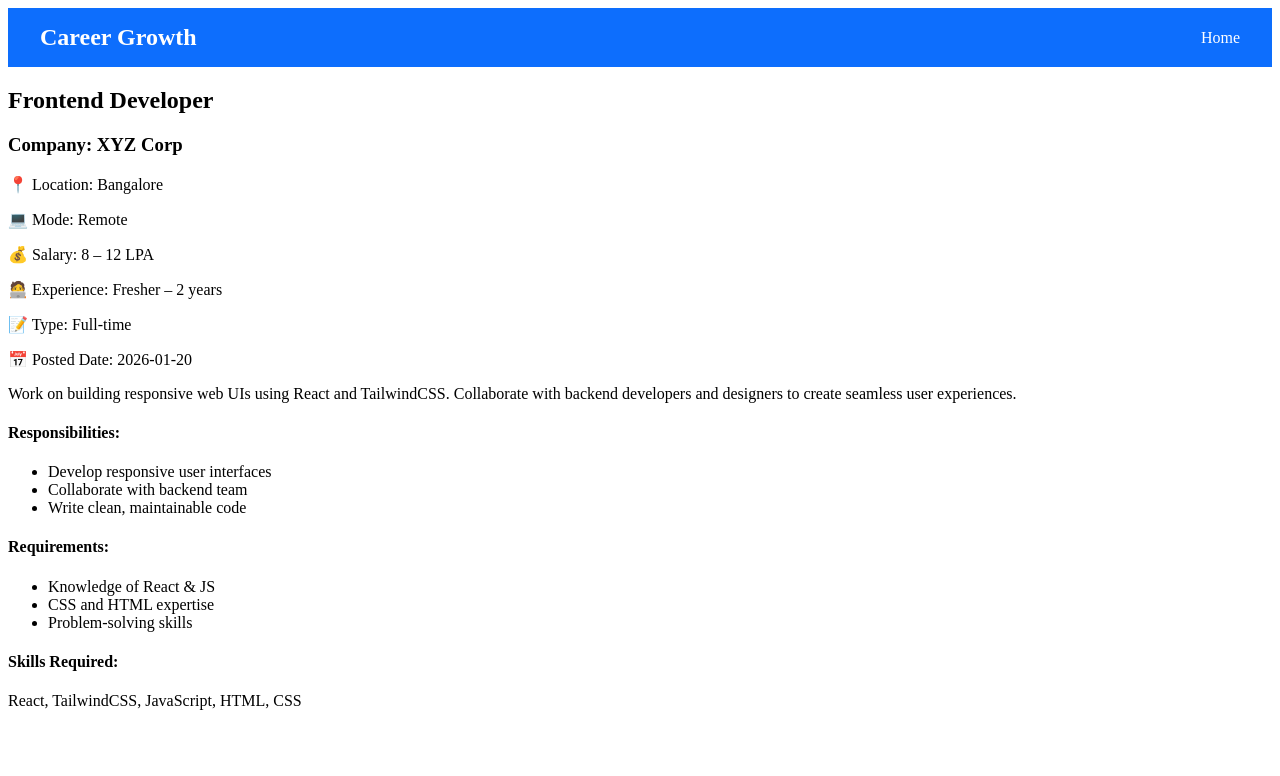
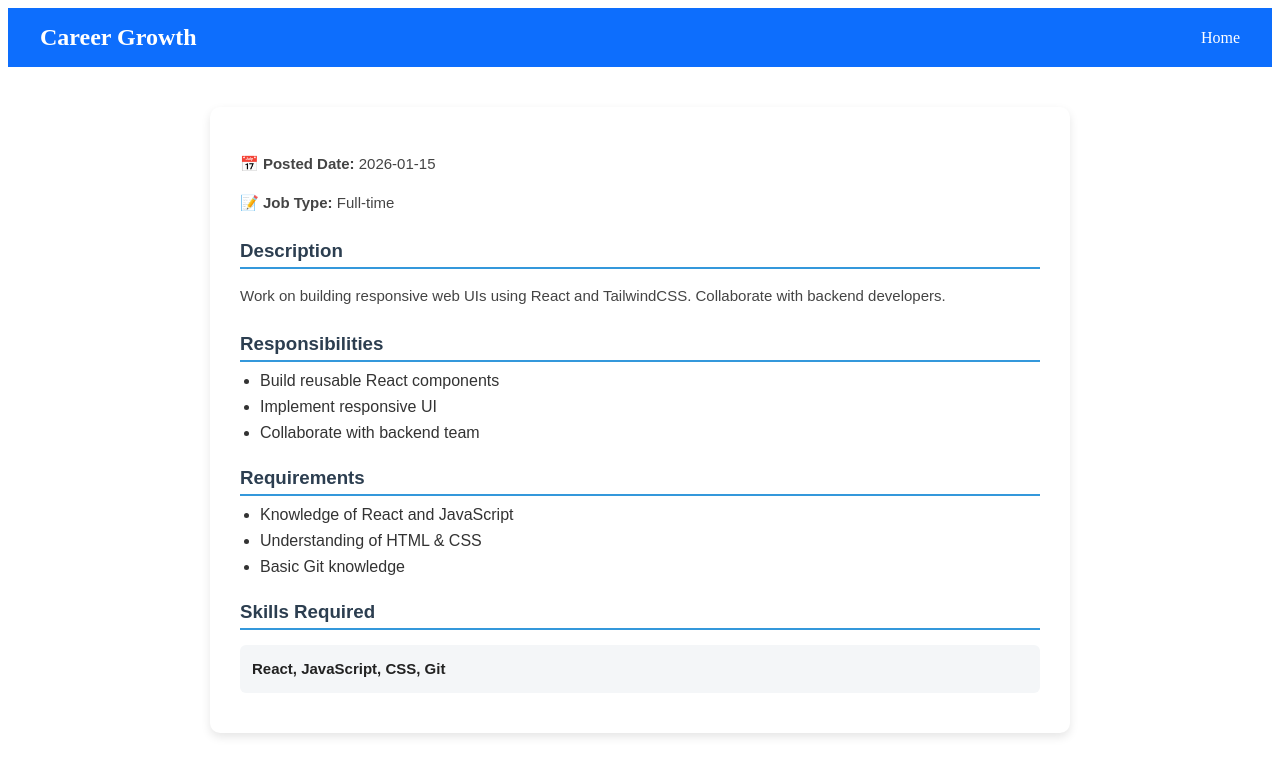
Before and after one commit to Pratibhajha2968/Job_Portal_FullStackProject, a React (Vite) app in the folder Job_Portal_Frontend/: page /job/1 in a window 1280 px wide. Shown: the top 776 px of the page. Built offline with nearby package versions, Linux system fonts and the light colour scheme.

Commit message:
job details updated

```diff
--- a/Job_Portal_Frontend/src/App.jsx
+++ b/Job_Portal_Frontend/src/App.jsx
@@ -12,6 +12,7 @@ import HowItWorks from "./pages/HowItWorks";
 import JobDetails from "./pages/JobDetails";
 import JobPost from "./pages/JobPost";
 import Jobs from "./pages/Jobs"; // fixed path
+import Login from "./pages/Login";
 import Profile from "./pages/Profile";
 import Register from "./pages/Register";
 
@@ -25,13 +26,12 @@ function App() {
         <Route path="/" element={<Home />} />
         <Route path="/jobs" element={<Jobs />} />
         <Route path="/job/:id" element={<JobDetails />} />
-
-        {/* <Route path="/jobdetails" element={<JobDetails />} /> */}
-
+        <Route path="/job/:id" element={<JobDetails />} />
         <Route path="/jobpost" element={<JobPost />} />
         <Route path="/companies" element={<Companies />} />
         <Route path="/how-it-works" element={<HowItWorks />} />
         <Route path="/register" element={<Register />} />
+        <Route path="/login" element={<Login />} />
         <Route path="/profile" element={<Profile />} />
         <Route path="/search" element={<div></div>} />
       </Routes>
--- a/Job_Portal_Frontend/src/pages/JobDetails.jsx
+++ b/Job_Portal_Frontend/src/pages/JobDetails.jsx
@@ -1,41 +1,419 @@
-import React from "react";
 import { useParams } from "react-router-dom";
-import "../styles/Jobs.css";
-import { allJobs } from "../pages/JobsData";
+import "../styles/JobDetails.css";
+
+const jobs = [
+
+  {
+    id: 1,
+    postedDate: "2026-01-15",
+    type: "Full-time",
+    description:
+      "Work on building responsive web UIs using React and TailwindCSS. Collaborate with backend developers.",
+    responsibilities: [
+      "Build reusable React components",
+      "Implement responsive UI",
+      "Collaborate with backend team",
+    ],
+    requirements: [
+      "Knowledge of React and JavaScript",
+      "Understanding of HTML & CSS",
+      "Basic Git knowledge",
+    ],
+    skills: ["React", "JavaScript", "CSS", "Git"],
+  },
+  {
+    id: 2,
+    postedDate: "2026-01-18",
+    type: "Full-time",
+    description:
+      "Develop APIs using Node.js or Spring Boot. Work with databases and cloud infrastructure. Ensure performance and security standards are met.",
+    responsibilities: [
+      "Develop RESTful APIs",
+      "Database integration",
+      "Performance optimization",
+    ],
+    requirements: [
+      "Node.js or Java experience",
+      "Database knowledge (SQL/NoSQL)",
+      "Understanding of cloud services",
+    ],
+    skills: ["Node.js", "Express", "MongoDB", "SQL", "REST APIs"],
+  },
+  {
+    id: 3,
+     postedDate: "2026-01-20",
+    type: "Full-time",
+    description:
+      "Build full stack applications using React, Node.js, and SQL/NoSQL databases.",
+    responsibilities: [
+      "Develop frontend using React",
+      "Create backend APIs",
+      "Integrate databases",
+    ],
+    requirements: [
+      "Knowledge of React & Node.js",
+      "Database skills",
+      "Understanding of REST APIs",
+    ],
+    skills: ["React", "Node.js", "MongoDB", "SQL"],
+  },
+
+  {
+    id: 4,
+    postedDate: "2026-01-16",
+    type: "Full-time",
+    description:
+      "Design creative user interfaces and experiences for web and mobile applications.",
+    responsibilities: [
+      "Design UI layouts",
+      "Create wireframes",
+      "Work with developers",
+    ],
+    requirements: [
+      "UI design tools knowledge",
+      "Basic UX principles",
+      "Creativity",
+    ],
+    skills: ["Figma", "Adobe XD", "UI Design"],
+  },
+
+  {
+    id: 5,
+    postedDate: "2026-01-14",
+    type: "Full-time",
+    description:
+      "Analyze business data, create dashboards and reports, and assist in data-driven decisions.",
+    responsibilities: [
+      "Analyze datasets",
+      "Prepare reports",
+      "Create dashboards",
+    ],
+    requirements: [
+      "Excel & SQL knowledge",
+      "Basic statistics",
+      "Data visualization",
+    ],
+    skills: ["Excel", "SQL", "Power BI", "Tableau"],
+  },
+
+  {
+    id: 6,
+     postedDate: "2026-01-17",
+    type: "Full-time",
+    description:
+      "Manage CI/CD pipelines, deployment, and monitoring of applications in cloud environments.",
+    responsibilities: [
+      "Maintain CI/CD pipelines",
+      "Monitor servers",
+      "Cloud deployment",
+    ],
+    requirements: [
+      "Linux knowledge",
+      "Cloud platforms",
+      "CI/CD tools",
+    ],
+    skills: ["AWS", "Docker", "Jenkins", "Linux"],
+  },
+
+  {
+    id: 7,
+    postedDate: "2026-01-19",
+    type: "Full-time",
+    description:
+      "Develop mobile applications using React Native or Flutter for Android and iOS platforms.",
+    responsibilities: [
+      "Develop mobile apps",
+      "Test mobile UI",
+      "Integrate APIs",
+    ],
+    requirements: [
+      "React Native or Flutter",
+      "JavaScript/Dart",
+      "REST APIs",
+    ],
+    skills: ["React Native", "Flutter", "API Integration"],
+  },
+
+  {
+    id: 8,
+    postedDate: "2026-01-13",
+    type: "Full-time",
+    description:
+      "Implement ML models, perform data preprocessing, and collaborate with data scientists.",
+    responsibilities: [
+      "Build ML models",
+      "Clean data",
+      "Model deployment",
+    ],
+    requirements: [
+      "Python & ML knowledge",
+      "Statistics",
+      "Data handling",
+    ],
+    skills: ["Python", "TensorFlow", "Pandas", "ML"],
+  },
+
+  {
+    id: 9,
+     postedDate: "2026-01-12",
+    type: "Full-time",
+    description:
+      "Test web and mobile applications, write test cases, and report bugs effectively.",
+    responsibilities: [
+      "Test applications",
+      "Write test cases",
+      "Report bugs",
+    ],
+    requirements: [
+      "Testing basics",
+      "Manual testing",
+      "Attention to detail",
+    ],
+    skills: ["Manual Testing", "Selenium", "JIRA"],
+  },
+
+  {
+    id: 10,
+    postedDate: "2026-01-11",
+    type: "Full-time",
+    description:
+      "Design and manage cloud infrastructure, optimize costs, and implement security best practices.",
+    responsibilities: [
+      "Manage cloud infra",
+      "Security setup",
+      "Cost optimization",
+    ],
+    requirements: [
+      "Cloud platforms",
+      "Networking",
+      "Security",
+    ],
+    skills: ["GCP", "AWS", "Kubernetes"],
+  },
+
+  {
+  id: 11,
+  postedDate: "2026-01-10",
+  type: "Full-time",
+  description:
+    "Develop responsive web applications using React, Redux, and modern UI libraries.",
+  responsibilities: [
+    "Build React components",
+    "Manage application state",
+    "Integrate APIs"
+  ],
+  requirements: [
+    "Strong React knowledge",
+    "JavaScript ES6",
+    "REST API experience"
+  ],
+  skills: ["React", "Redux", "JavaScript", "CSS"]
+},
+
+{
+  id: 12,
+  postedDate: "2026-01-09",
+  type: "Full-time",
+  description:
+    "Build RESTful APIs, integrate databases, and ensure application performance.",
+  responsibilities: [
+    "Develop APIs",
+    "Connect databases",
+    "Optimize backend"
+  ],
+  requirements: [
+    "Node.js experience",
+    "MongoDB or SQL",
+    "API development"
+  ],
+  skills: ["Node.js", "MongoDB", "Express", "REST APIs"]
+},
+
+{
+  id: 13,
+  postedDate: "2026-01-08",
+  type: "Full-time",
+  description:
+    "Develop backend services, scripts, and automation using Python and Django/Flask.",
+  responsibilities: [
+    "Write Python scripts",
+    "Develop APIs",
+    "Automate tasks"
+  ],
+  requirements: [
+    "Python programming",
+    "Django/Flask",
+    "Database basics"
+  ],
+  skills: ["Python", "Django", "Flask", "SQL"]
+},
+
+{
+  id: 14,
+  postedDate: "2026-01-07",
+  type: "Full-time",
+  description:
+    "Analyze data, build predictive models, and collaborate with cross-functional teams.",
+  responsibilities: [
+    "Analyze datasets",
+    "Build ML models",
+    "Present insights"
+  ],
+  requirements: [
+    "Python & ML",
+    "Statistics",
+    "Data visualization"
+  ],
+  skills: ["Python", "Machine Learning", "Pandas", "Power BI"]
+},
+
+{
+  id: 15,
+  postedDate: "2026-01-06",
+  type: "Internship",
+  description:
+    "Assist in software development tasks, bug fixing, and learning modern development tools.",
+  responsibilities: [
+    "Support development team",
+    "Fix bugs",
+    "Write simple code"
+  ],
+  requirements: [
+    "Basic programming",
+    "Willingness to learn",
+    "Good communication"
+  ],
+  skills: ["Java", "JavaScript", "Git"]
+},
+
+{
+  id: 16,
+  postedDate: "2026-01-05",
+  type: "Full-time",
+  description:
+    "Work on backend services using Java, Spring Boot, and RESTful APIs.",
+  responsibilities: [
+    "Develop APIs",
+    "Fix bugs",
+    "Maintain backend"
+  ],
+  requirements: [
+    "Java",
+    "Spring Boot",
+    "SQL"
+  ],
+  skills: ["Java", "Spring Boot", "REST API", "MySQL"]
+},
+
+{
+  id: 17,
+  postedDate: "2026-01-04",
+  type: "Full-time",
+  description:
+    "Develop native Android apps using Kotlin/Java and integrate with REST APIs.",
+  responsibilities: [
+    "Build Android apps",
+    "UI integration",
+    "API calls"
+  ],
+  requirements: [
+    "Kotlin or Java",
+    "Android Studio",
+    "REST APIs"
+  ],
+  skills: ["Kotlin", "Java", "Android", "API"]
+  },
+
+
+{
+  id: 18,
+  postedDate: "2026-01-03",
+  type: "Full-time",
+  description:
+    "Develop iOS applications using Swift and maintain app performance and quality.",
+  responsibilities: [
+    "Develop iOS apps",
+    "Debug issues",
+    "Improve performance"
+  ],
+  requirements: [
+    "Swift",
+    "Xcode",
+    "REST APIs"
+  ],
+  skills: ["Swift", "iOS", "API"]
+},
+
+{
+  id: 19,
+  postedDate: "2026-01-02",
+  type: "Full-time",
+  description:
+    "Implement web interfaces using HTML, CSS, JavaScript, and frontend frameworks.",
+  responsibilities: [
+    "Build UI",
+    "Style pages",
+    "Fix UI bugs"
+  ],
+  requirements: [
+    "HTML CSS",
+    "JavaScript",
+    "Basic React"
+  ],
+  skills: ["HTML", "CSS", "JavaScript", "React"]
+},
+
+{
+  id: 20,
+  postedDate: "2026-01-01",
+  type: "Full-time",
+  description:
+    "Gather business requirements, create reports, and assist in project management.",
+  responsibilities: [
+    "Gather requirements",
+    "Prepare reports",
+    "Work with stakeholders"
+  ],
+  requirements: [
+    "Communication skills",
+    "Excel",
+    "Business knowledge"
+  ],
+  skills: ["Excel", "Analysis", "Communication"]
+}
+
+];
 
 const JobDetails = () => {
   const { id } = useParams();
-  const job = allJobs.find((j) => j.id === Number(id));
 
-  if (!job) return <h2 className="jobs-container">Job Not Found</h2>;
+  const job = jobs.find((j) => j.id === Number(id));
+
+  if (!job) return <h2>Job not found</h2>;
 
   return (
-    <div className="job-details-page">
-      <h2>{job.title}</h2>
-      <h3>Company: {job.company}</h3>
-      <p>📍 Location: {job.location}</p>
-      <p>💻 Mode: {job.mode}</p>
-      <p>💰 Salary: {job.salary}</p>
-      <p>🧑‍💻 Experience: {job.experience}</p>
-      <p>📝 Type: {job.type}</p>
-      <p>📅 Posted Date: {job.postedDate}</p>
+    <div className="job-details">
+      <p>📅 <b>Posted Date:</b> {job.postedDate}</p>
+      <p>📝 <b>Job Type:</b> {job.type}</p>
+
+      <h3>Description</h3>
       <p>{job.description}</p>
 
-      <h4>Responsibilities:</h4>
+      <h3>Responsibilities</h3>
       <ul>
-        {job.responsibilities.map((res, i) => (
-          <li key={i}>{res}</li>
+        {job.responsibilities.map((r, i) => (
+          <li key={i}>{r}</li>
         ))}
       </ul>
 
-      <h4>Requirements:</h4>
+      <h3>Requirements</h3>
       <ul>
-        {job.requirements.map((req, i) => (
-          <li key={i}>{req}</li>
+        {job.requirements.map((r, i) => (
+          <li key={i}>{r}</li>
         ))}
       </ul>
 
-      <h4>Skills Required:</h4>
+      <h3>Skills Required</h3>
       <p>{job.skills.join(", ")}</p>
     </div>
   );
--- /dev/null
+++ b/Job_Portal_Frontend/src/styles/JobDetails.css
@@ -0,0 +1,58 @@
+.job-details {
+    max-width: 800px;
+    margin: 40px auto;
+    background: #ffffff;
+    padding: 30px;
+    border-radius: 10px;
+    box-shadow: 0 4px 10px rgba(0, 0, 0, 0.1);
+    font-family: Arial, sans-serif;
+}
+
+/* Top info (Posted date & Job type) */
+.job-details p {
+    font-size: 15px;
+    color: #444;
+    margin-bottom: 10px;
+}
+
+/* Section headings */
+.job-details h3 {
+    margin-top: 25px;
+    margin-bottom: 10px;
+    color: #2c3e50;
+    border-bottom: 2px solid #3498db;
+    padding-bottom: 5px;
+}
+
+/* Description text */
+.job-details>p {
+    line-height: 1.6;
+}
+
+/* Lists */
+.job-details ul {
+    padding-left: 20px;
+    margin-top: 10px;
+}
+
+.job-details ul li {
+    margin-bottom: 8px;
+    color: #333;
+}
+
+/* Skills */
+.job-details h3:last-of-type+p {
+    background: #f4f6f8;
+    padding: 12px;
+    border-radius: 6px;
+    font-weight: bold;
+    color: #222;
+}
+
+/* Mobile responsive */
+@media (max-width: 768px) {
+    .job-details {
+        margin: 20px;
+        padding: 20px;
+    }
+}
```
Also changed, not shown: Job_Portal_Frontend/src/pages/Jobs.jsx (+2 -7 lines).
